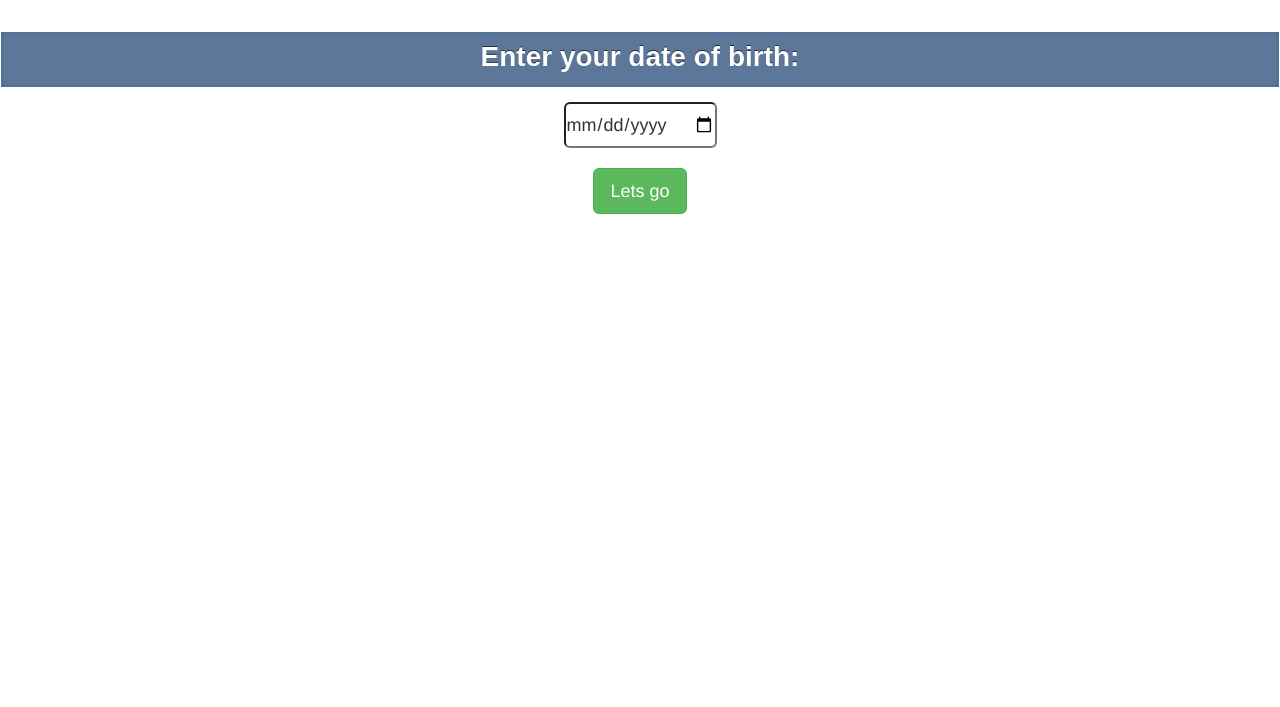
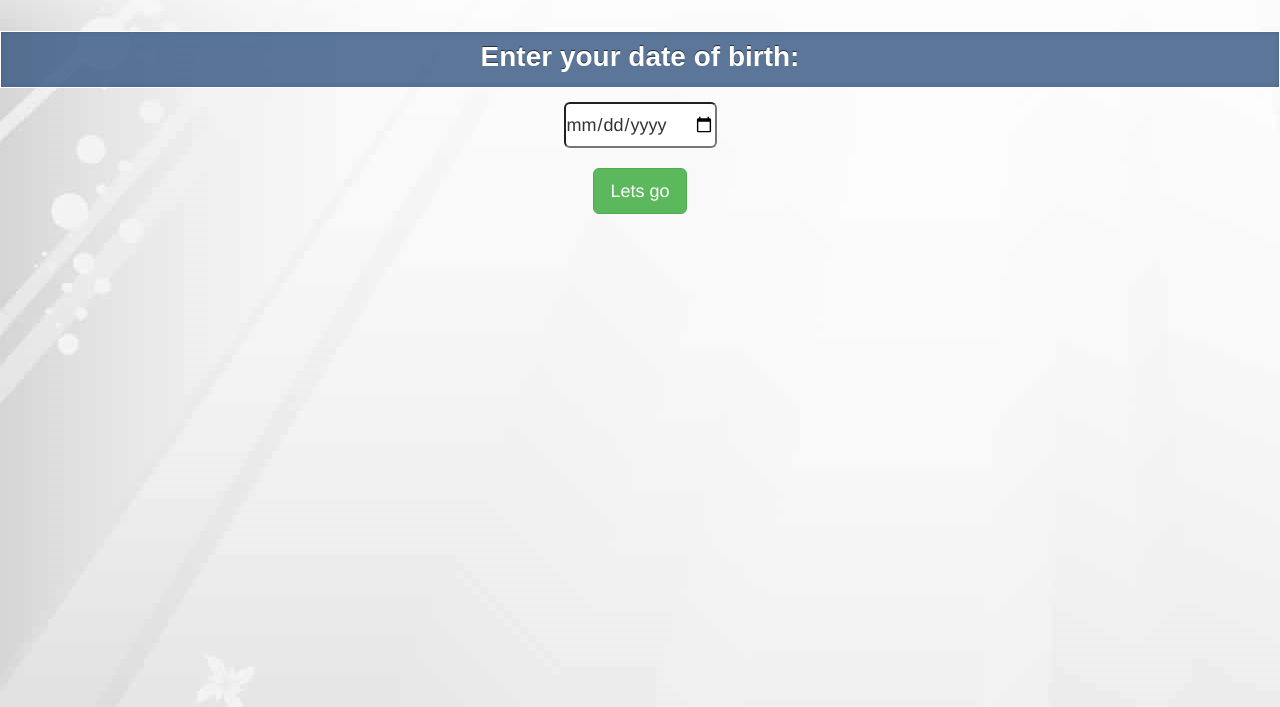
Before and after one commit to harikesh409/DaysCount, a plain HTML site: page index.html in a window 1280 px wide. Shown: the part 93-800 px from the top of the page. Drawn offline with Linux system fonts and the light colour scheme.

Commit message:
adding background image

```diff
--- a/styles.css
+++ b/styles.css
@@ -1,3 +1,6 @@
+body {
+background-image:url(bg.jpg);
+}
 h1 {
 	margin: 1em 0 0.5em 0;
 	color: #343434;
```
